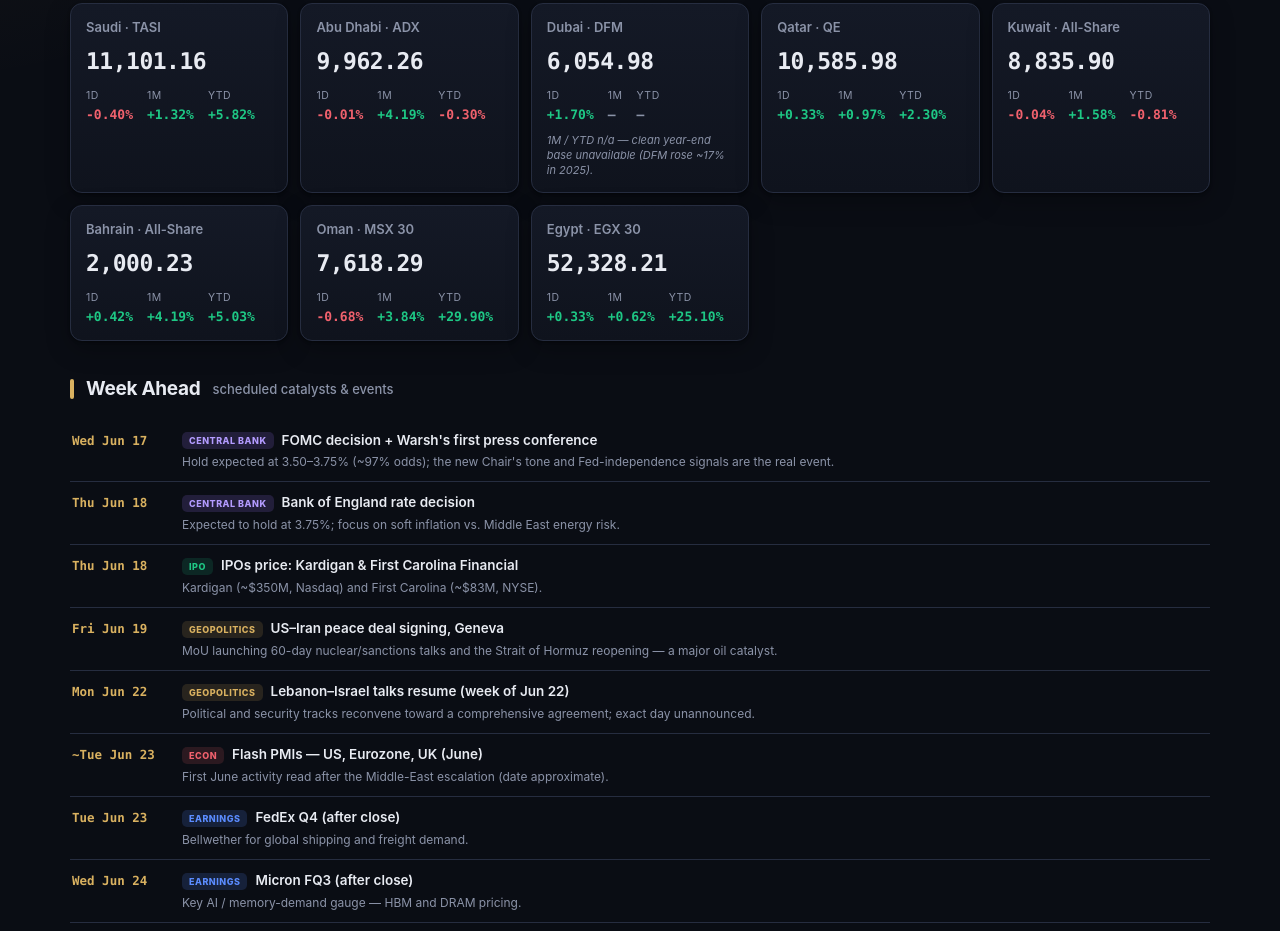
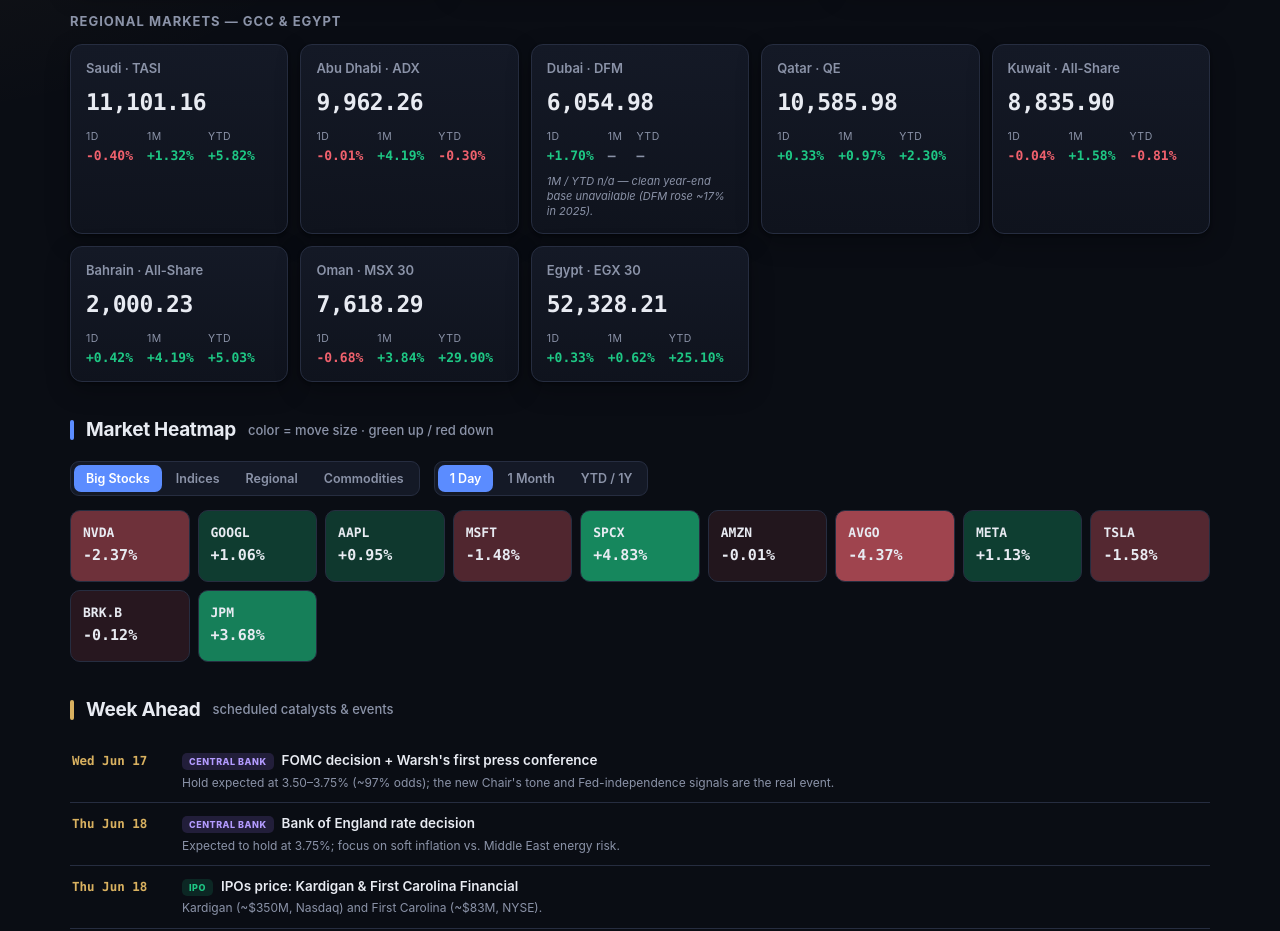
Before and after one commit to elkhatibwajih-afk/daily-briefing, a plain HTML site: page index.html in a window 1280 px wide. Shown: the part 1046-1977 px from the top of the page. Drawn offline with Linux system fonts and the light colour scheme.

Commit message:
Update index.html

```diff
--- a/index.html
+++ b/index.html
@@ -218,6 +218,27 @@
   .stat .val{font-family:var(--mono);font-size:18px;font-weight:600;letter-spacing:-.3px}
   .stat .sub{font-size:11px;color:var(--muted);margin-top:5px;line-height:1.35}
 
+  /* ticker tape */
+  .ticker{overflow:hidden;border-bottom:1px solid var(--border);background:var(--bg2)}
+  .ticker-track{display:inline-block;white-space:nowrap;padding:8px 0;animation:tickerScroll 80s linear infinite;will-change:transform}
+  .ticker:hover .ticker-track{animation-play-state:paused}
+  .ticker-item{display:inline-flex;align-items:center;gap:7px;padding:0 18px;font-family:var(--mono);font-size:12.5px;border-right:1px solid var(--border)}
+  .ticker-item .tk-name{color:var(--muted)}
+  .ticker-item .tk-val{color:var(--text);font-weight:600}
+  @keyframes tickerScroll{from{transform:translateX(0)}to{transform:translateX(-50%)}}
+
+  /* market heatmap */
+  .hm-controls{display:flex;gap:14px;flex-wrap:wrap;margin-bottom:14px}
+  .hm-toggle{display:inline-flex;background:var(--panel);border:1px solid var(--border);border-radius:9px;padding:3px;gap:2px}
+  .hm-btn{background:none;border:none;color:var(--muted);font-family:var(--sans);font-size:12.5px;font-weight:600;padding:6px 12px;border-radius:7px;cursor:pointer;transition:.15s}
+  .hm-btn:hover{color:var(--text)}
+  .hm-btn.active{background:var(--accent);color:#fff}
+  .hm-grid{display:grid;grid-template-columns:repeat(auto-fill,minmax(112px,1fr));gap:8px}
+  .hm-tile{border-radius:10px;padding:13px 12px;min-height:72px;display:flex;flex-direction:column;justify-content:center;gap:3px;border:1px solid var(--border);transition:transform .1s,box-shadow .1s}
+  .hm-tile:hover{transform:translateY(-2px);box-shadow:var(--shadow);border-color:var(--border2)}
+  .hm-tile .hm-tkr{font-family:var(--mono);font-weight:700;font-size:13px;color:var(--text);line-height:1.2}
+  .hm-tile .hm-val{font-family:var(--mono);font-weight:600;font-size:15px;color:var(--text)}
+
   /* Footer */
   footer{margin-top:46px;padding-top:22px;border-top:1px solid var(--border);color:var(--muted);font-size:12px;line-height:1.7}
   footer .disc{background:var(--panel);border:1px solid var(--border);border-radius:10px;padding:13px 16px;margin-bottom:14px}
@@ -252,9 +273,12 @@
   </div>
 </header>
 
+<div class="ticker"><div class="ticker-track" id="ticker-track"></div></div>
+
 <nav class="sub">
   <div class="wrap">
     <a href="#markets">Markets</a>
+    <a href="#heatmap">Heatmap</a>
     <a href="#weekahead">Week Ahead</a>
     <a href="#stocks">Big Stocks</a>
     <a href="#commodities">Commodities</a>
@@ -276,6 +300,24 @@
     </div>
     <h3 class="sub-h">Regional Markets — GCC &amp; Egypt</h3>
     <div class="grid idx-grid" id="regional"></div>
+  </section>
+
+  <section id="heatmap">
+    <div class="sec-head fin"><span class="bar"></span><h2>Market Heatmap</h2><span class="count">color = move size · green up / red down</span></div>
+    <div class="hm-controls">
+      <div class="hm-toggle" id="hm-set">
+        <button class="hm-btn active" data-set="stocks">Big Stocks</button>
+        <button class="hm-btn" data-set="indices">Indices</button>
+        <button class="hm-btn" data-set="regional">Regional</button>
+        <button class="hm-btn" data-set="commodities">Commodities</button>
+      </div>
+      <div class="hm-toggle" id="hm-metric">
+        <button class="hm-btn active" data-metric="d">1&nbsp;Day</button>
+        <button class="hm-btn" data-metric="m">1&nbsp;Month</button>
+        <button class="hm-btn" data-metric="l">YTD&nbsp;/&nbsp;1Y</button>
+      </div>
+    </div>
+    <div class="hm-grid" id="hm-grid"></div>
   </section>
 
   <section id="weekahead">
@@ -539,6 +581,54 @@
     $('sources').innerHTML = '<strong style="color:var(--muted)">Sources this edition:</strong> '+
       D.sources.map(s=>link(s.url,s.name)).join(' · ');
   }
+
+  // ---- ticker tape ----
+  (function(){
+    var t=$('ticker-track'); if(!t) return;
+    var items=[];
+    (((D.markets||{}).indices)||[]).forEach(function(x){ items.push({n:x.name, v:fmt(x.level,2), c:x.day}); });
+    (D.stocks||[]).forEach(function(x){ items.push({n:x.ticker, v:'$'+fmt(x.price,2), c:x.day}); });
+    (D.commodities||[]).forEach(function(x){ items.push({n:x.name, v:fmt(x.price,2), c:x.day}); });
+    (((D.markets||{}).crypto)||[]).forEach(function(x){ items.push({n:x.name, v:'$'+fmt(x.price,0), c:x.day}); });
+    if(!items.length){ if(t.parentNode) t.parentNode.style.display='none'; return; }
+    var html=items.map(function(x){ var p=pct(x.c); return '<span class="ticker-item"><span class="tk-name">'+esc(x.n)+'</span><span class="tk-val">'+esc(x.v)+'</span><span class="'+p.c+'">'+p.t+'</span></span>'; }).join('');
+    t.innerHTML=html+html;
+  })();
+
+  // ---- market heatmap ----
+  (function(){
+    var grid=$('hm-grid'); if(!grid) return;
+    var curSet='stocks', curMetric='d';
+    var maxes={d:4, m:12, l:35};
+    function rows(which){
+      if(which==='indices') return (((D.markets||{}).indices)||[]).map(function(x){return {label:x.name, full:x.name, d:x.day, m:x.month, l:x.ytd};});
+      if(which==='regional') return (D.regionalMarkets||[]).map(function(x){return {label:x.name, full:x.name, d:x.day, m:x.month, l:x.ytd};});
+      if(which==='commodities') return (D.commodities||[]).map(function(x){return {label:x.name, full:x.name, d:x.day, m:x.month, l:x.ytd};});
+      return (D.stocks||[]).map(function(x){return {label:x.ticker, full:x.name, d:x.day, m:x.month, l:x.year};});
+    }
+    function color(v,metric){
+      if(v==null||v==='n/a') return 'background:var(--panel2)';
+      var n=parseFloat(String(v).replace(/[+%]/g,'')); if(isNaN(n)) return 'background:var(--panel2)';
+      var max=maxes[metric]||10; var tt=Math.max(-1,Math.min(1,n/max));
+      var a=(0.10+0.55*Math.abs(tt)).toFixed(2);
+      return 'background:rgba('+(n>=0?'30,200,133':'240,97,109')+','+a+')';
+    }
+    function draw(){
+      grid.innerHTML=rows(curSet).map(function(x){
+        var v=x[curMetric];
+        return '<div class="hm-tile" style="'+color(v,curMetric)+'" title="'+esc(x.full)+'"><div class="hm-tkr">'+esc(x.label)+'</div><div class="hm-val">'+pct(v).t+'</div></div>';
+      }).join('') || '<div class="empty">No data.</div>';
+    }
+    function bind(id,kind){
+      var box=$(id); if(!box) return;
+      box.addEventListener('click',function(e){ var b=e.target.closest('.hm-btn'); if(!b) return;
+        if(kind==='set') curSet=b.getAttribute('data-set'); else curMetric=b.getAttribute('data-metric');
+        Array.prototype.forEach.call(box.querySelectorAll('.hm-btn'),function(z){z.classList.remove('active');});
+        b.classList.add('active'); draw(); });
+    }
+    bind('hm-set','set'); bind('hm-metric','metric');
+    draw();
+  })();
 }
 
 // Load the data fresh on every page view so the dashboard always shows the
```
